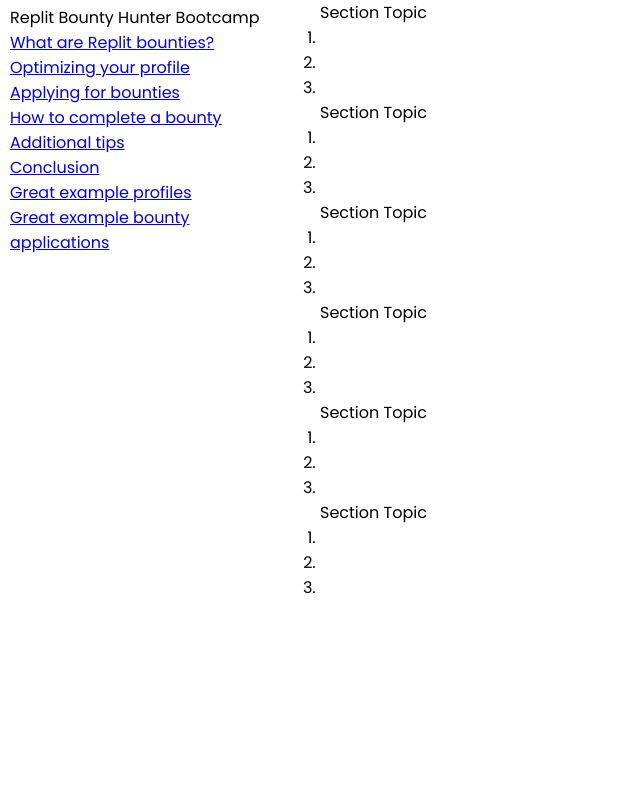
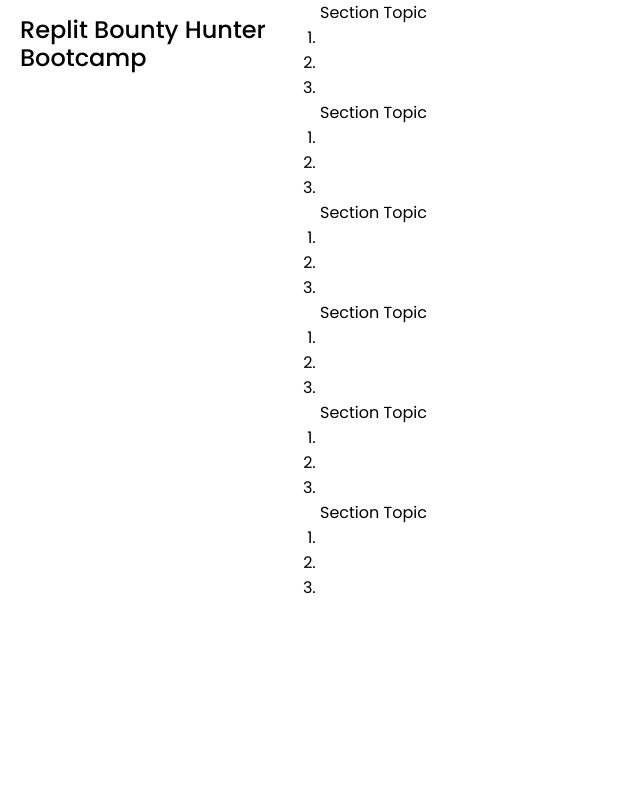
Before and after one commit to WilliamFerns1/replit_bounty_hunter_bootcamp, a plain HTML site: page index.html in a window 1280 px wide. Shown: the whole page, without its empty margins (0-640 px from the left). Drawn offline with Linux system fonts and the light colour scheme.

Commit message:
feat(styles,index): done with navbar for now

```diff
--- a/index.html
+++ b/index.html
@@ -11,6 +11,7 @@
     <link rel="preconnect" href="https://fonts.googleapis.com">
     <link rel="preconnect" href="https://fonts.gstatic.com" crossorigin>
     <link href="https://fonts.googleapis.com/css2?family=Poppins:ital,wght@0,100;0,200;0,300;0,400;0,500;0,600;0,700;0,800;0,900;1,100;1,200;1,300;1,400;1,500;1,600;1,700;1,800;1,900&display=swap" rel="stylesheet">
+    <script src="https://kit.fontawesome.com/b9abedf46c.js" crossorigin="anonymous"></script>
   </head>
   <body>
     <nav id="navbar">
@@ -18,47 +19,64 @@
         Replit Bounty Hunter Bootcamp
       </header>
       <ul>
-        <li>
+        <li class="nav-item">
           <a href="#" class="nav-link">
             What are Replit bounties?
           </a>
         </li>
-        <li>
+        <li class="nav-item">
           <a href="#" class="nav-link">
             Optimizing your profile
           </a>
         </li>
-        <li>
+        <li class="nav-item">
           <a href="#" class="nav-link">
             Applying for bounties
           </a>
         </li>
-        <li>
+        <li class="nav-item">
           <a href="#" class="nav-link">
             How to complete a bounty
           </a>
         </li>
-        <li>
+        <li class="nav-item">
           <a href="#" class="nav-link">
             Additional tips
           </a>
         </li>
-        <li>
+        <li class="nav-item">
+          <a href="#" class="nav-link">
+            Great example profiles
+          </a>
+        </li>
+        <li class="nav-item">
+          <a href="#" class="nav-link">
+            Great example bounty applications
+          </a>
+        </li>
+        <li class="nav-item">
           <a href="#" class="nav-link">
             Conclusion
           </a>
         </li>
-        <li>
-          <a href="#" class="nav-link">
-            Great example profiles
+      </ul>
+      <div class="socials">
+        <div class="socials-item">
+          <a target="_blank" href="https://github.com/WilliamFerns1">
+            <i class="fa-brands fa-github white"></i>
           </a>
-        </li>
-        <li>
-          <a href="#" class="nav-link">
-            Great example bounty applications
+        </div>
+        <div class="socials-item">
+          <a target="_blank" href="https://twitter.com/willfernsdev">
+            <i class="fa-brands fa-x-twitter white"></i>
           </a>
-        </li>
-      </ul>
+        </div>
+        <div class="socials-item">
+          <a href="mailto:business@williamferns.com" target="_blank">
+            <i class="fa-regular fa-envelope white"></i>
+          </a>
+        </div>
+      </div>
     </nav>
     <main id="main-doc">
       <section class="main-section">
--- a/styles.css
+++ b/styles.css
@@ -14,18 +14,66 @@ body {
 
 nav {
   width: 290px;
-  height: 100%;
+  height: 100vh;
   position: fixed;
   top: 0;
   left: 0;
-  border-right: 1px solid white;
-  padding: 5px 10px;
+  border-right: 1px solid #fff;
+}
+
+nav header {
+  padding: 15px 20px;
+  border-top: 0.5px solid rgba(255, 255, 255, 0.3);
+  font-size: 1.5rem;
+  font-weight: 500;
+  line-height: 1.15;
+}
+
+nav > ul {
+
+}
+
+.nav-item {
+  padding: 10px 25px;
+  border-bottom: 0.5px solid rgba(255, 255, 255, 0.3);
+  cursor: pointer;
+  color: #fff;
+  opacity: 0.7;
+}
+
+.nav-item:first-of-type {
+  border-top: 0.5px solid rgba(255, 255, 255, 0.3);
+}
+
+.nav-item a {
+  text-decoration: none;
+  color: #fff;
+}
+
+.nav-item:hover {
+  opacity: 1;
 }
 
 main {
   position: absolute;
   top: 0;
   left: 320px;
+}
+
+.socials {
+  display: flex;
+  height: calc(100vh - 467.02px);
+  align-items: center;
+  justify-content: center;
+  gap: 15px;
+}
+
+.socials-item i {
+  font-size: 20px;
+}
+
+.white {
+  color: #fff;
 }
 
 media (max-width: 768px) {
```
